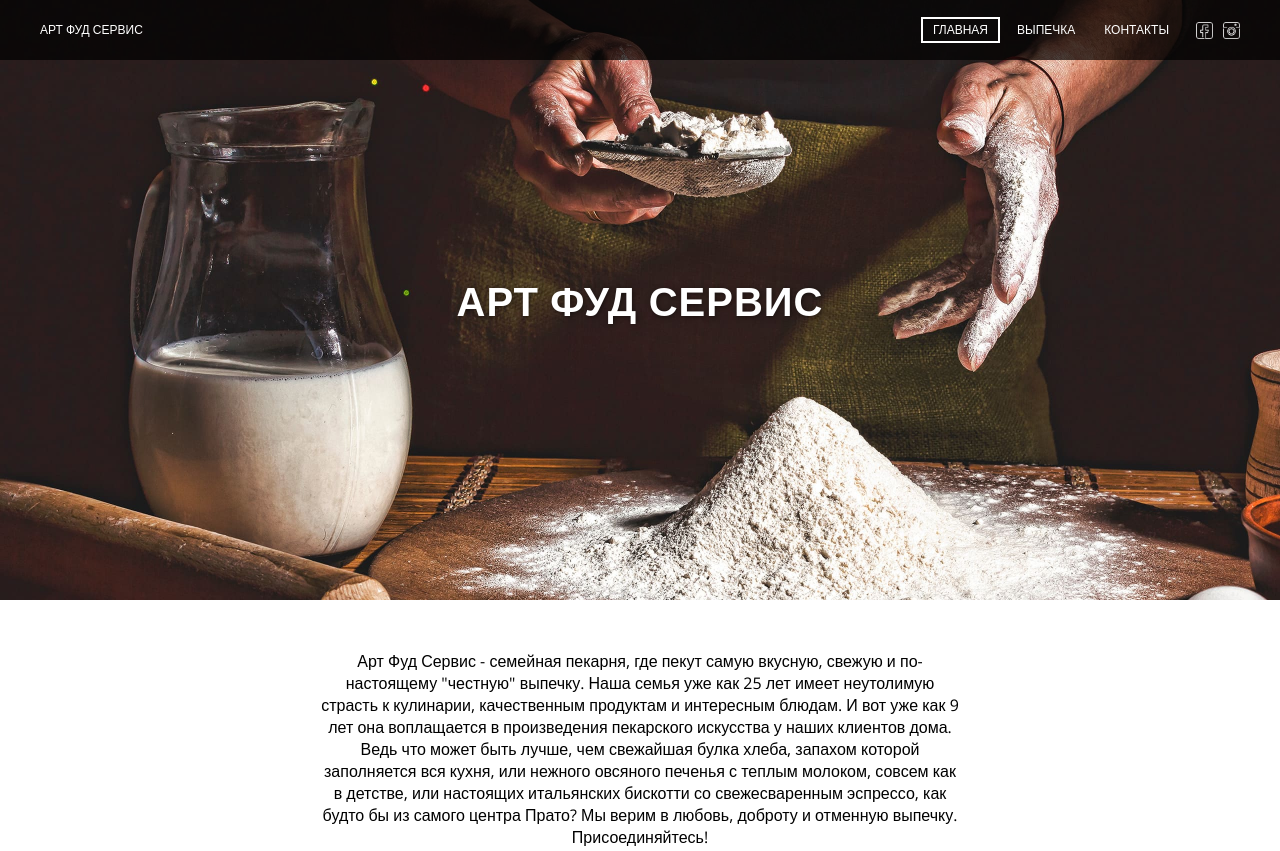
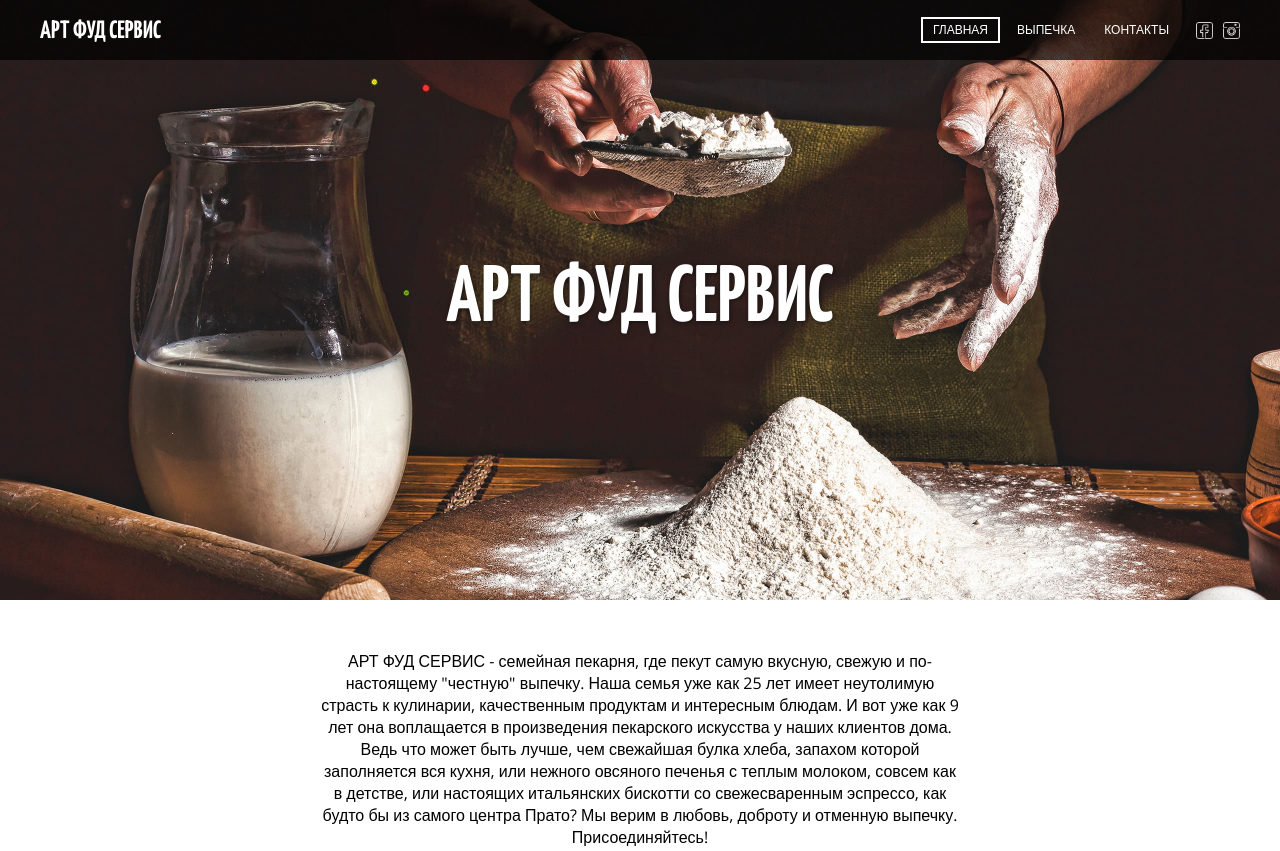
Before and after one commit to DimaShustal/bakery, a website built with webpack: page html/index.html in a window 1280 px wide. Shown: the top 851 px of the page. Built offline with nearby package versions, Linux system fonts and the light colour scheme.

Commit message:
update logo and banner font

```diff
--- a/css/index.scss
+++ b/css/index.scss
@@ -44,6 +44,16 @@ a {
     justify-content: space-between;
     align-items: center;
     height: 100%;
+}
+
+.header__logo {
+    font-family: 'Yanone Kaffeesatz', sans-serif;
+    font-weight: 700;
+    text-transform: uppercase;
+    font-size: 25px;
+    line-height: initial;
+    display: block;
+    margin-top: 4px;
 }
 
 .header__links {
@@ -98,9 +108,9 @@ a {
 .banner.--menu { background-image: url("../img/product_banner.jpg"); }
 
 .banner__text {
-    font-size: 40px;
+    font-size: 80px;
+    font-family: 'Yanone Kaffeesatz', sans-serif;
     text-transform: uppercase;
-    letter-spacing: 1px;
     font-weight: 700;
     text-shadow: 1px 1px 5px rgba(0,0,0,.5);
 }
@@ -243,7 +253,11 @@ footer {
 }
 
 .footer__logo {
-    font-size: 16px;
+    font-size: 25px;
+    font-family: 'Yanone Kaffeesatz', sans-serif;
+    font-weight: 700;
+    text-transform: uppercase;
+    line-height: initial;
     margin-bottom: 20px;
 }
 
--- a/html/index.html
+++ b/html/index.html
@@ -26,14 +26,15 @@
     <link rel="manifest" href="/static/favicon/site.webmanifest">
 
     <link href="https://fonts.googleapis.com/css?family=Open+Sans:300,400,700" rel="stylesheet">
+    <link href="https://fonts.googleapis.com/css?family=Yanone+Kaffeesatz:700" rel="stylesheet">
 </head>
 <body>
     <header class="header">
         <div class="container">
             <div class="header__wrap">
                 <div class="header__item">
-                    <a href="/">
-                        Арт Фуд Сервис
+                    <a href="/" class="header__logo">
+                        АРТ ФУД СЕРВИС
                     </a>
                 </div>
                 <div class="header__links">
@@ -54,12 +55,12 @@
     </header>
 
     <section class="banner --index">
-        <div class="banner__text">Арт Фуд Сервис</div>
+        <div class="banner__text">АРТ ФУД СЕРВИС</div>
     </section>
 
     <section id="#about" class="about">
         <div class="about__wrap">
-            Арт Фуд Сервис - семейная пекарня, где пекут самую вкусную, свежую и по-настоящему "честную" выпечку. Наша семья уже как 25 лет имеет неутолимую страсть к кулинарии, качественным продуктам и интересным блюдам. И вот уже как 9 лет она воплащается в произведения пекарского искусства у наших клиентов дома. Ведь что может быть лучше, чем свежайшая булка хлеба, запахом которой заполняется вся кухня, или нежного овсяного печенья с теплым молоком, совсем как в детстве, или настоящих итальянских бискотти со свежесваренным эспрессо, как будто бы из самого центра Прато? Мы верим в любовь, доброту и отменную выпечку. Присоединяйтесь!
+            АРТ ФУД СЕРВИС - семейная пекарня, где пекут самую вкусную, свежую и по-настоящему "честную" выпечку. Наша семья уже как 25 лет имеет неутолимую страсть к кулинарии, качественным продуктам и интересным блюдам. И вот уже как 9 лет она воплащается в произведения пекарского искусства у наших клиентов дома. Ведь что может быть лучше, чем свежайшая булка хлеба, запахом которой заполняется вся кухня, или нежного овсяного печенья с теплым молоком, совсем как в детстве, или настоящих итальянских бискотти со свежесваренным эспрессо, как будто бы из самого центра Прато? Мы верим в любовь, доброту и отменную выпечку. Присоединяйтесь!
         </div>
     </section>
 
@@ -127,7 +128,7 @@
         <div class="container">
             <div class="footer__wrap">
                 <div class="footer__logo">
-                    Арт Фуд Сервис
+                    АРТ ФУД СЕРВИС
                 </div>
                 <div class="footer__phone">
                     <div>Телефон:</div>
```
Also changed, not shown: html/menu.html (+5 -4 lines).
